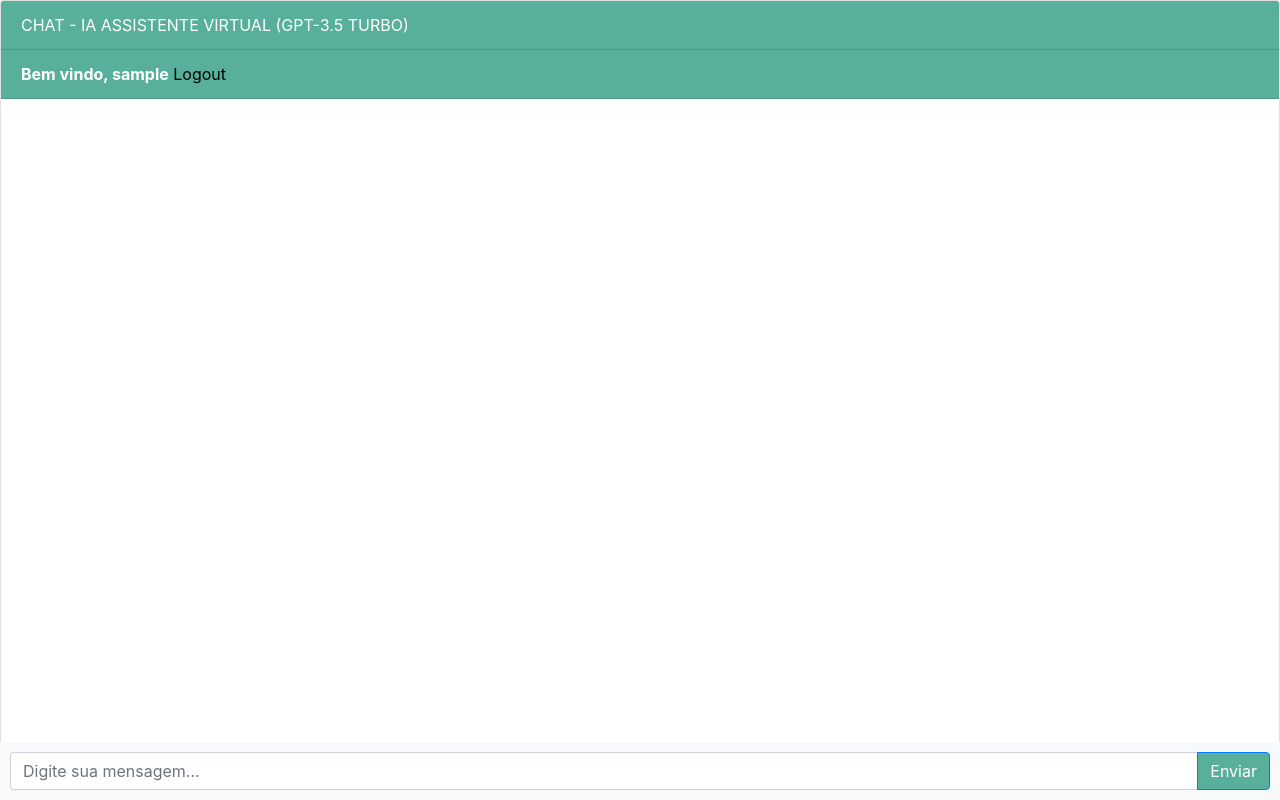
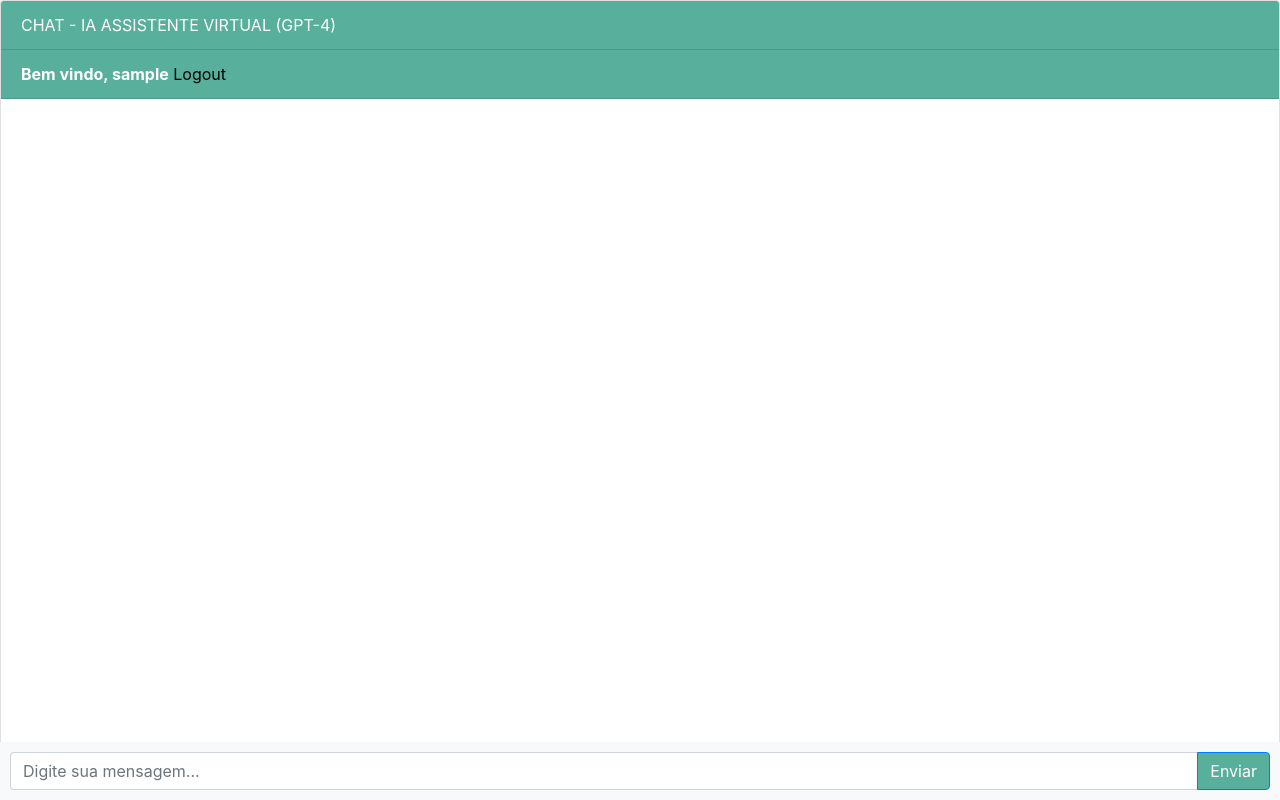
Before and after one commit to og3da/ProjetoFinanceiro, a Django app: page /chatbot in a window 1280 px wide. Run offline with Django 4.2, Linux system fonts and the light colour scheme; the visitor is signed in with stand-in values (Sample User, id 1); data that the repository does not hold is empty; some libraries are stand-ins or nearby versions.

Commit message:
correções

```diff
--- a/Projeto_django/chatbot/templates/chatbot.html
+++ b/Projeto_django/chatbot/templates/chatbot.html
@@ -76,7 +76,7 @@
 {% block content %}
   <div class="chat-container">
     <div class="card flex-grow-1">
-      <div class="topo-apresentacao card-header text-white">CHAT - IA ASSISTENTE VIRTUAL (GPT-3.5 TURBO)</div>
+      <div class="topo-apresentacao card-header text-white">CHAT - IA ASSISTENTE VIRTUAL (GPT-4)</div>
       <div class="topo-apresentacao card-header text-white">
         <b>Bem vindo, {{ user.username }}</b> <a style="color: black;" href="logout">Logout</a>
       </div>
--- a/Projeto_django/chatbot/views.py
+++ b/Projeto_django/chatbot/views.py
@@ -15,7 +15,7 @@ openai.api_key = openai_api_key
 
 def ask_openai(message):
     response = openai.chat.completions.create(
-    model="gpt-3.5-turbo",
+    model="gpt-3.5-turbo-1106",
     messages=[
             {"role": "system", "content": "You are an expert in finance and accounting. It should act as a virtual assistant for my 'free financial education' website. Help users with case-specific mentoring and guidance. Any talk other than finance should be rejected. Start with a message - Olá, sou seu assistente virtual de finanças. Faça uma pergunta! "},
             {"role": "user", "content": message},
--- a/Projeto_django/main/templates/principal.html
+++ b/Projeto_django/main/templates/principal.html
@@ -42,7 +42,7 @@
             </li>
             <li>
               <div class="card">
-                <a href="{% url 'home' %}"><span class="model-name">PAGINA PRINCIPAL</span><span>entrar na página de conteúdos</span></a>
+                <a href="{% url 'home' %}"><span class="model-name">HOME</span><span>entrar na página de conteúdos</span></a>
               </div>
             </li>
             <li>
```
